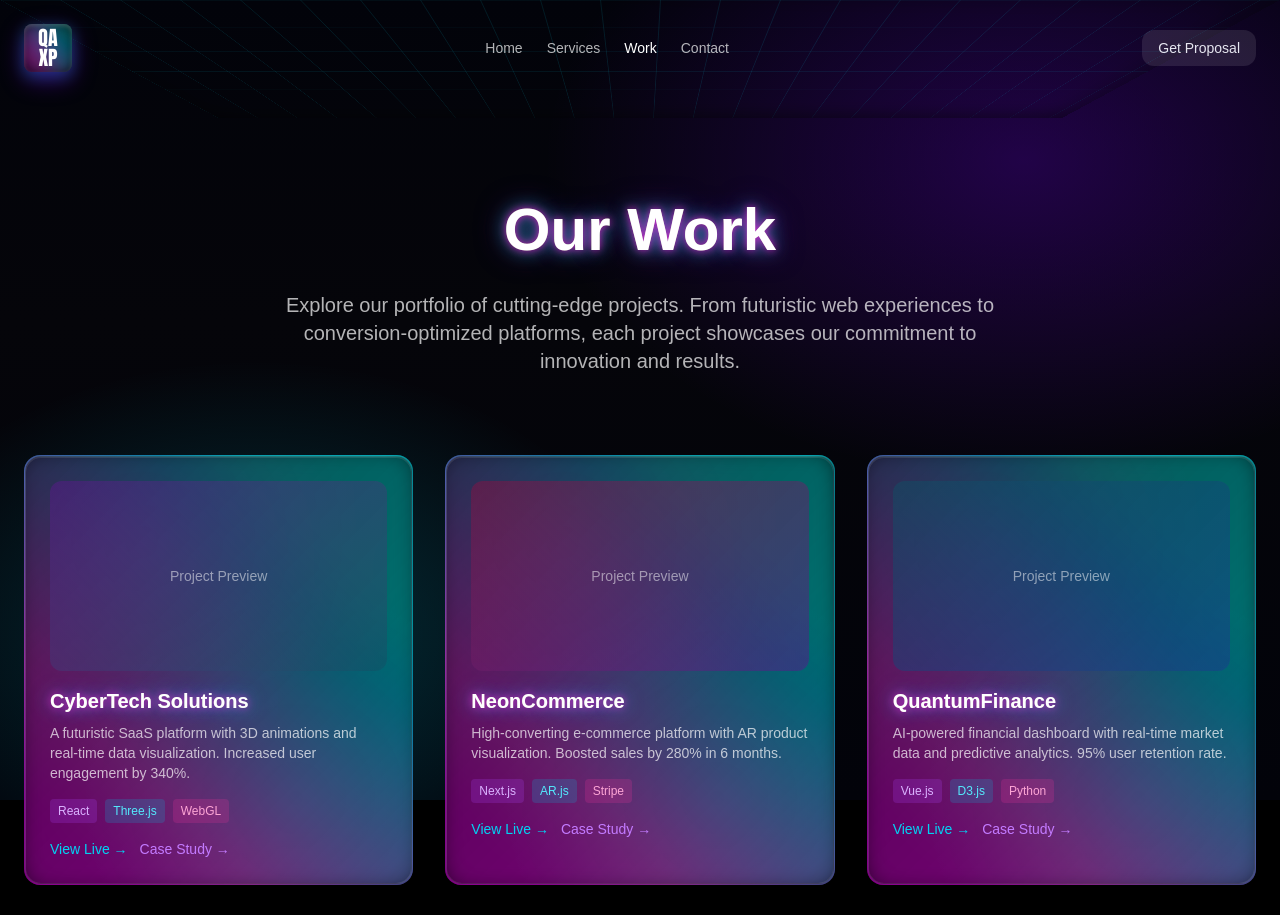
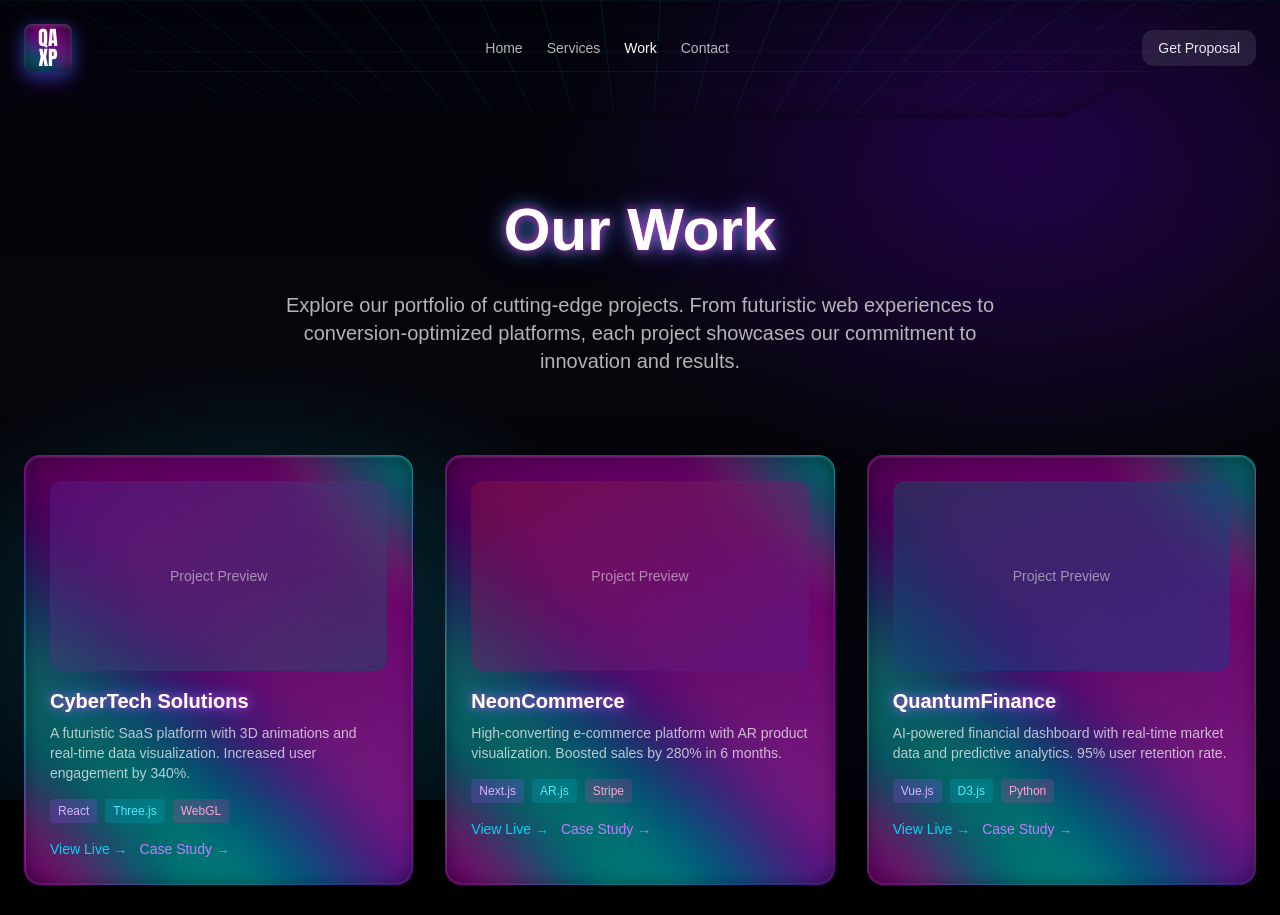
Before and after one commit to QASchoolUSA/QAXP, a Next.js app: page /work in a window 1280 px wide. Shown: the top 915 px of the page. Built offline with nearby package versions, Linux system fonts and the light colour scheme.

Commit message:
style(globals.css): simplify border animations to static design
Remove gradient flow and holographic shift animations to create a more static and performant UI

```diff
--- a/src/app/globals.css
+++ b/src/app/globals.css
@@ -56,7 +56,7 @@ body::before {
   overflow: hidden;
 }
 
-/* Animated gradient border */
+/* Static gradient border */
 .neon-border::before {
   content: "";
   position: absolute;
@@ -69,9 +69,7 @@ body::before {
     var(--neon-purple) 50%,
     var(--neon-pink) 75%,
     var(--neon-cyan) 100%);
-  background-size: 400% 400%;
   filter: blur(12px) saturate(180%) brightness(1.2);
-  animation: gradientFlow 8s ease-in-out infinite, pulseGlow 4s ease-in-out infinite;
 }
 
 /* Inner holographic glow */
@@ -88,62 +86,14 @@ body::before {
     linear-gradient(135deg, rgba(255,0,255,0.05), rgba(0,229,255,0.05));
   filter: blur(8px) saturate(150%);
   mix-blend-mode: screen;
-  animation: holographicShift 12s ease-in-out infinite;
 }
 
-/* Floating particle overlay */
+/* Hover effect */
 .neon-border:hover::before {
   filter: blur(8px) saturate(200%) brightness(1.4);
-  animation: gradientFlow 4s ease-in-out infinite, intensePulse 2s ease-in-out infinite;
 }
 
-@keyframes gradientFlow {
-  0%, 100% {
-    background-position: 0% 50%;
-    transform: scale(1) rotate(0deg);
-  }
-  25% {
-    background-position: 100% 50%;
-    transform: scale(1.02) rotate(0.5deg);
-  }
-  50% {
-    background-position: 100% 100%;
-    transform: scale(1) rotate(0deg);
-  }
-  75% {
-    background-position: 0% 100%;
-    transform: scale(1.01) rotate(-0.5deg);
-  }
-}
-
-@keyframes pulseGlow {
-  0%, 100% { opacity: 0.8; }
-  50% { opacity: 1.2; }
-}
-
-@keyframes intensePulse {
-  0%, 100% { opacity: 0.9; }
-  50% { opacity: 1.4; }
-}
-
-@keyframes holographicShift {
-  0%, 100% {
-    background-position: 0% 0%, 100% 100%, 50% 50%, 0% 100%;
-    opacity: 0.6;
-  }
-  25% {
-    background-position: 100% 0%, 0% 100%, 25% 75%, 100% 0%;
-    opacity: 0.8;
-  }
-  50% {
-    background-position: 100% 100%, 0% 0%, 75% 25%, 100% 100%;
-    opacity: 0.7;
-  }
-  75% {
-    background-position: 0% 100%, 100% 0%, 50% 50%, 0% 0%;
-    opacity: 0.9;
-  }
-}
+/* Removed keyframe animations for static design */
 
 .card-hover {
   transform-style: preserve-3d;
@@ -282,9 +232,7 @@ button.neon-border:active {
     var(--neon-purple) 50%,
     var(--neon-pink) 75%,
     var(--neon-cyan) 100%);
-  background-size: 400% 400%;
   filter: blur(10px) saturate(180%) brightness(1.2);
-  animation: gradientFlow 8s ease-in-out infinite, pulseGlow 4s ease-in-out infinite;
 }
 
 .logo-animated::after {
@@ -300,7 +248,6 @@ button.neon-border:active {
     linear-gradient(135deg, rgba(255,0,255,0.05), rgba(0,229,255,0.05));
   filter: blur(4px) saturate(150%);
   mix-blend-mode: screen;
-  animation: holographicShift 12s ease-in-out infinite;
 }
 
 .logo-animated > * {
@@ -310,5 +257,4 @@ button.neon-border:active {
 
 .logo-animated:hover::before {
   filter: blur(8px) saturate(200%) brightness(1.4);
-  animation: gradientFlow 4s ease-in-out infinite, intensePulse 2s ease-in-out infinite;
 }
```
